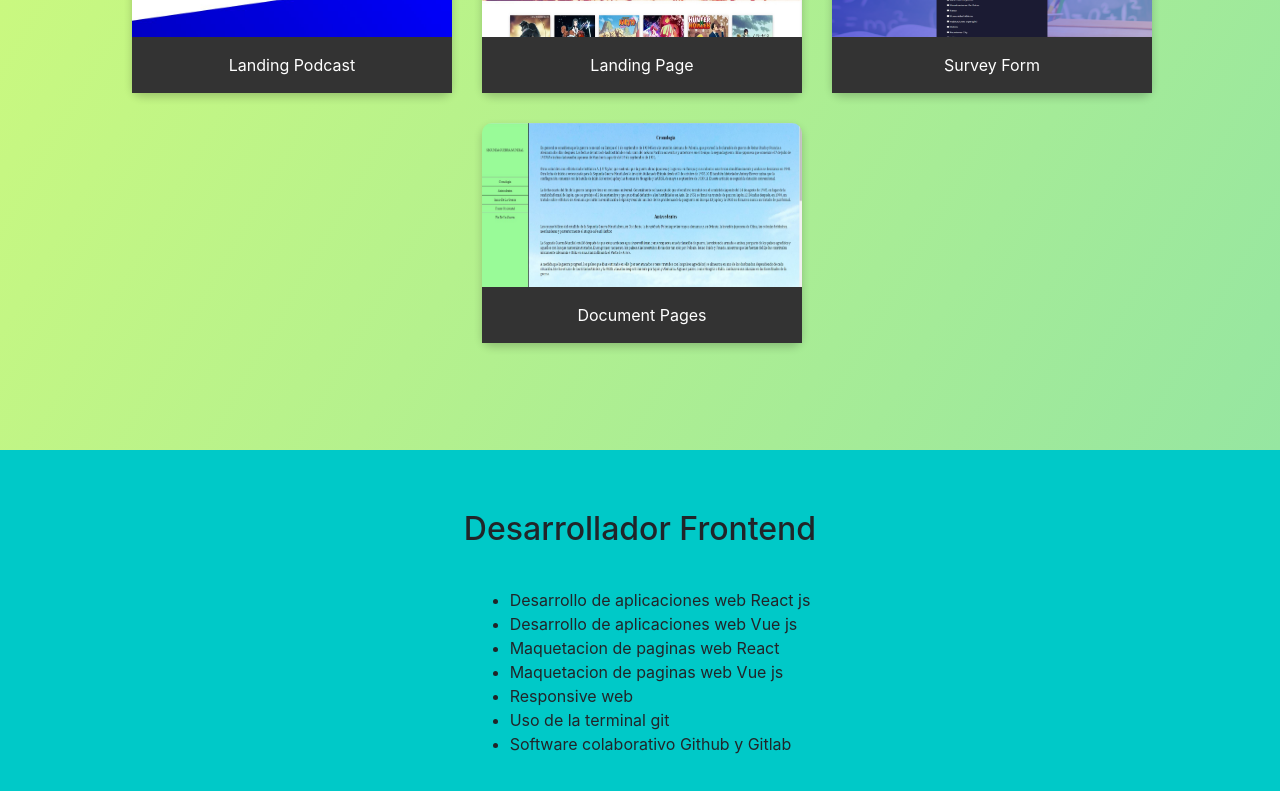
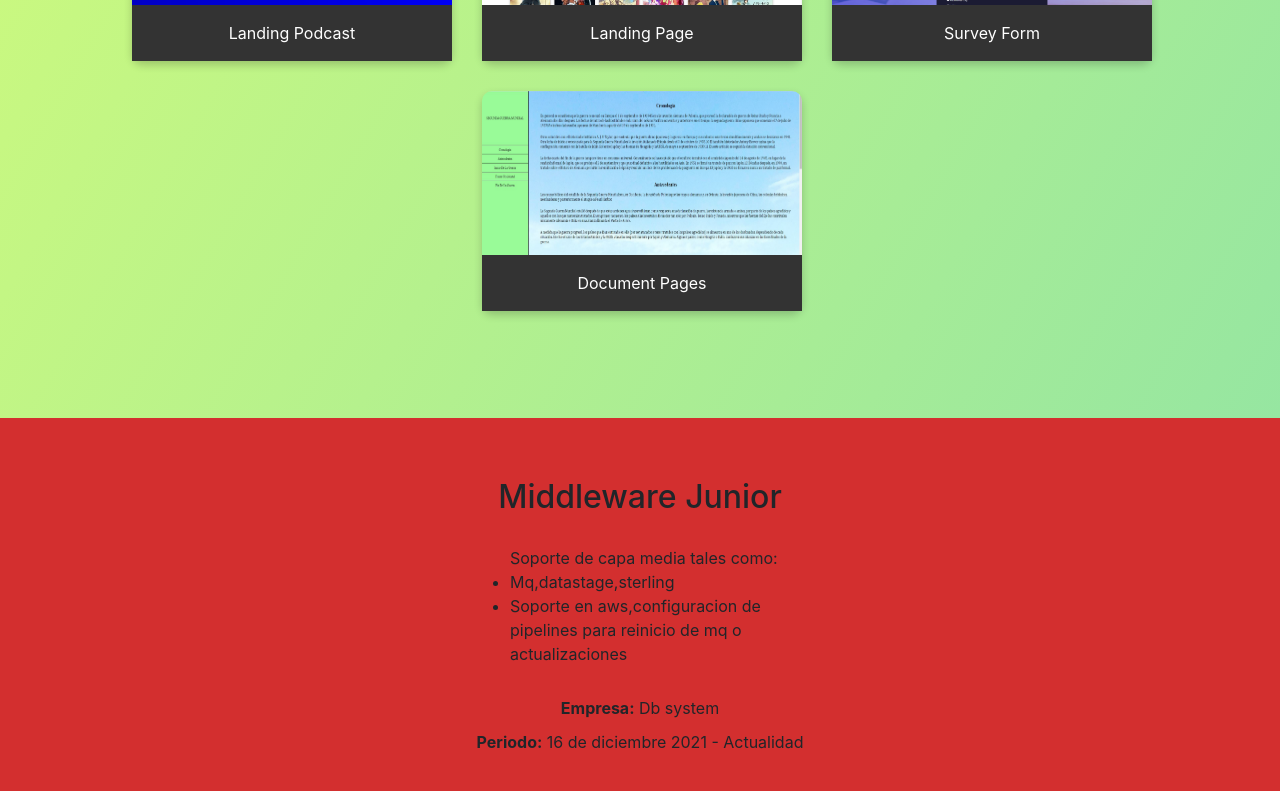
Before and after one commit to kira4489/PortafolioViejo, a React (Create React App) app: page / in a window 1280 px wide. Shown: the part 2000-2791 px from the top of the page. Built offline with nearby package versions, Linux system fonts and the light colour scheme.

Commit message:
adding new section job

```diff
--- a/src/Components/Experience/Experience.jsx
+++ b/src/Components/Experience/Experience.jsx
@@ -1,8 +1,11 @@
 import React from "react";
 import "./Experience.css";
+import Experience2 from "./Experience2";
 
 const Experience = () => {
   return (
+    <>
+      <Experience2 />
       <div className="container-experience">
         <div className="container-title" id="experience">
           <h2>Desarrollador Frontend</h2>
@@ -23,6 +26,7 @@ const Experience = () => {
           </p>
         </div>
       </div>
+    </>
   );
 };
 
--- /dev/null
+++ b/src/Components/Experience/Experience2.css
@@ -0,0 +1,28 @@
+.container2-experience {
+    padding: 60px;
+    background-color: #d32f2f;
+  }
+
+.container2-title {
+    display: flex;
+    flex-direction: column;
+    align-items: center;
+    justify-content: center;
+  }
+
+  .container2-title h2 {
+    margin-bottom: 30px;
+  }
+
+.container2-experience ul{
+  margin-bottom: 20px;
+}
+
+  .container2-title li{
+    width: 300px;
+  }
+
+  .paragraph2-company {
+    margin-top: 5px;
+    padding: 10px;
+  }
--- /dev/null
+++ b/src/Components/Experience/Experience2.jsx
@@ -0,0 +1,24 @@
+import React from "react";
+import "./Experience2.css";
+
+const Experience2 = () => {
+    return (
+        <div className="container2-experience">
+            <div className="container2-title" id="experience">
+                <h2>Middleware Junior</h2>
+                <ul>Soporte de capa media tales como:
+                    <li>Mq,datastage,sterling</li>
+                    <li>Soporte en aws,configuracion de pipelines para reinicio de mq o actualizaciones</li>
+                </ul>
+                <p className="paragraph2-company">
+                    <strong>Empresa:</strong> Db system
+                </p>
+                <p>
+                    <strong>Periodo:</strong> 16 de diciembre 2021 - Actualidad
+                </p>
+            </div>
+        </div>
+    )
+}
+
+export default Experience2
--- a/src/index.css
+++ b/src/index.css
@@ -11,3 +11,7 @@ body,html {
   padding: 0;
   margin: 0;
 }
+
+p{
+  margin: 0 0 0 !important;
+}
```
Also changed, not shown: 1 other file (tests, documents, lock files or other folders). Lines whose indentation alone changed are shown as unchanged.
